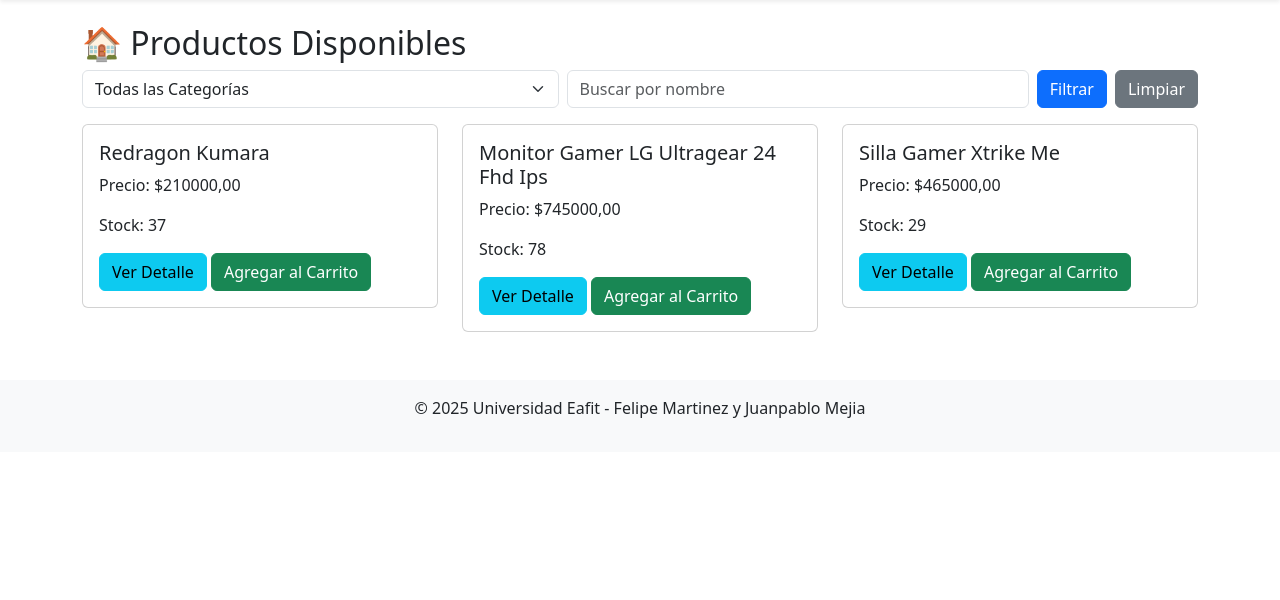
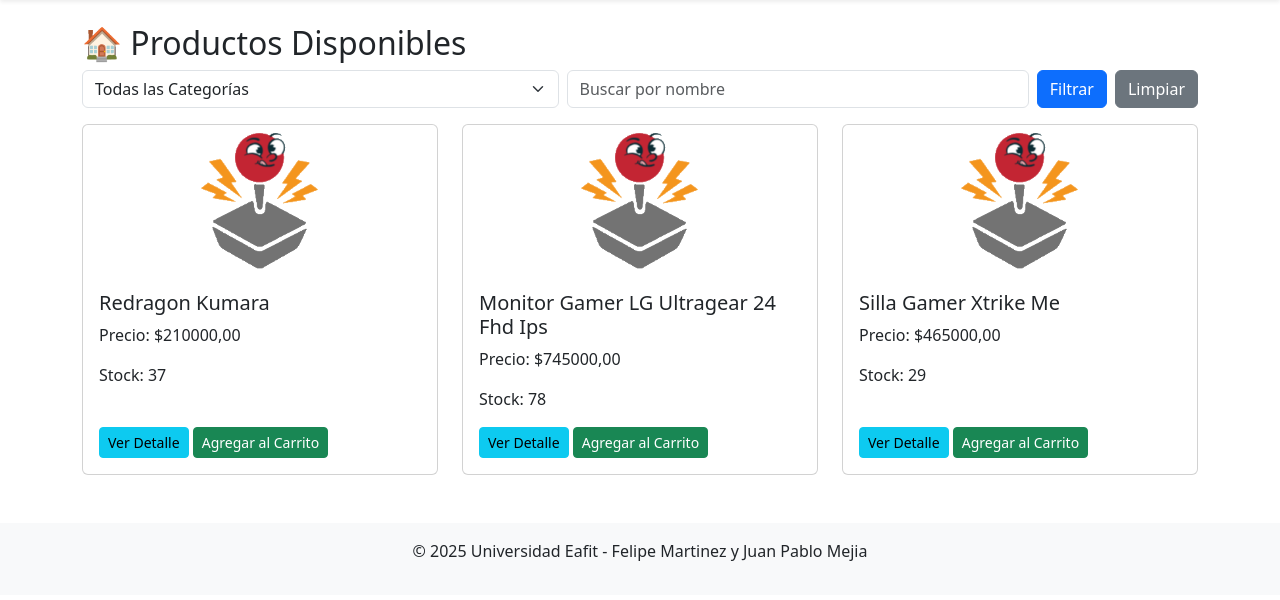
Before and after one commit to pipesama500/Bomboclat_Gaming, a Django app: page / in a window 1280 px wide. Shown: the part 66-666 px from the top of the page. Run offline with Django 4.2, Linux system fonts and the light colour scheme; data comes from the database, SQL or seed files in the repository; parts of the project's set-up code (start-up, migrations or seed data) failed here and were passed over.

Commit message:
funcionalidad imagenes en los html

```diff
--- a/TiendaDjango/core/admin.py
+++ b/TiendaDjango/core/admin.py
@@ -7,3 +7,7 @@ admin.site.register(Carrito)
 admin.site.register(CarritoProducto)
 admin.site.register(Pedido)
 admin.site.register(DetallePedido)
+
+
+class ProductoAdmin(admin.ModelAdmin):
+    list_display = ('nombre','precio','stock','imagen')
--- a/TiendaDjango/core/models.py
+++ b/TiendaDjango/core/models.py
@@ -15,6 +15,7 @@ class Producto(models.Model):
     precio = models.DecimalField(max_digits=10, decimal_places=2)
     stock = models.PositiveIntegerField()
     categoria = models.ForeignKey(Categoria, on_delete=models.CASCADE)
+    imagen     = models.ImageField(upload_to='productos/', blank=True, null=True)
 
     def __str__(self):
         return self.nombre
--- a/TiendaDjango/core/templates/base.html
+++ b/TiendaDjango/core/templates/base.html
@@ -67,7 +67,7 @@
     </main>
 
     <footer class="text-center mt-4 py-3 bg-light">
-        <p>© 2025 Universidad Eafit - Felipe Martinez y Juanpablo Mejia</p>
+        <p>© 2025 Universidad Eafit - Felipe Martinez y Juan Pablo Mejia</p>
     </footer>
 
     <!-- Bootstrap JS (para la funcionalidad del menú desplegable) -->
--- a/TiendaDjango/core/templates/core/home.html
+++ b/TiendaDjango/core/templates/core/home.html
@@ -1,4 +1,6 @@
 {% extends "base.html" %}
+{% load static %}
+
 {% block title %}🏠 Productos Disponibles{% endblock %}
 
 {% block content %}
@@ -27,13 +29,30 @@
 <div class="row">
     {% for producto in productos %}
     <div class="col-md-4 mb-4">
-        <div class="card">
-            <div class="card-body">
+        <div class="card h-100">
+            {# Imagen más pequeña con object-fit:contain para que se vea completo #}
+            {% if producto.imagen %}
+                <div style="height:150px; display:flex; align-items:center; justify-content:center; overflow:hidden;">
+                    <img src="{{ producto.imagen.url }}"
+                         alt="{{ producto.nombre }}"
+                         style="max-height:100%; max-width:100%; object-fit:contain;">
+                </div>
+            {% else %}
+                <div style="height:150px; display:flex; align-items:center; justify-content:center; overflow:hidden;">
+                    <img src="{% static 'images/logo.png' %}"
+                         alt="Sin imagen"
+                         style="max-height:100%; max-width:100%; object-fit:contain;">
+                </div>
+            {% endif %}
+
+            <div class="card-body d-flex flex-column">
                 <h5 class="card-title">{{ producto.nombre }}</h5>
                 <p class="card-text">Precio: ${{ producto.precio }}</p>
                 <p class="card-text">Stock: {{ producto.stock }}</p>
-                <a href="{% url 'producto_detalle' producto.id %}" class="btn btn-info">Ver Detalle</a>
-                <a href="{% url 'agregar_al_carrito' producto.id %}" class="btn btn-success">Agregar al Carrito</a>
+                <div class="mt-auto">
+                    <a href="{% url 'producto_detalle' producto.id %}" class="btn btn-info btn-sm">Ver Detalle</a>
+                    <a href="{% url 'agregar_al_carrito' producto.id %}" class="btn btn-success btn-sm">Agregar al Carrito</a>
+                </div>
             </div>
         </div>
     </div>
--- a/TiendaDjango/tienda/settings.py
+++ b/TiendaDjango/tienda/settings.py
@@ -132,3 +132,6 @@ LOGOUT_REDIRECT_URL = 'home'
 
 # Configuración de autenticación para iniciar sesión
 LOGIN_URL = 'login'
+
+MEDIA_URL  = '/media/'
+MEDIA_ROOT = os.path.join(BASE_DIR, 'media')
--- a/TiendaDjango/tienda/urls.py
+++ b/TiendaDjango/tienda/urls.py
@@ -15,8 +15,13 @@ Including another URLconf
 """
 from django.contrib import admin
 from django.urls import path, include
+from django.conf import settings
+from django.conf.urls.static import static
 
 urlpatterns = [
     path('admin/', admin.site.urls),
     path('', include('core.urls')),
 ]
+
+if settings.DEBUG:
+    urlpatterns += static(settings.MEDIA_URL, document_root=settings.MEDIA_ROOT)
```
Also changed, not shown: TiendaDjango/core/templates/core/producto_detalle.html (+26 -7 lines), TiendaDjango/core/migrations/0002_producto_imagen.py (added), TiendaDjango/media/productos/Xtrike.jpg (added), TiendaDjango/media/productos/kumara.png (added), TiendaDjango/media/productos/monitor24.jpg (added).
